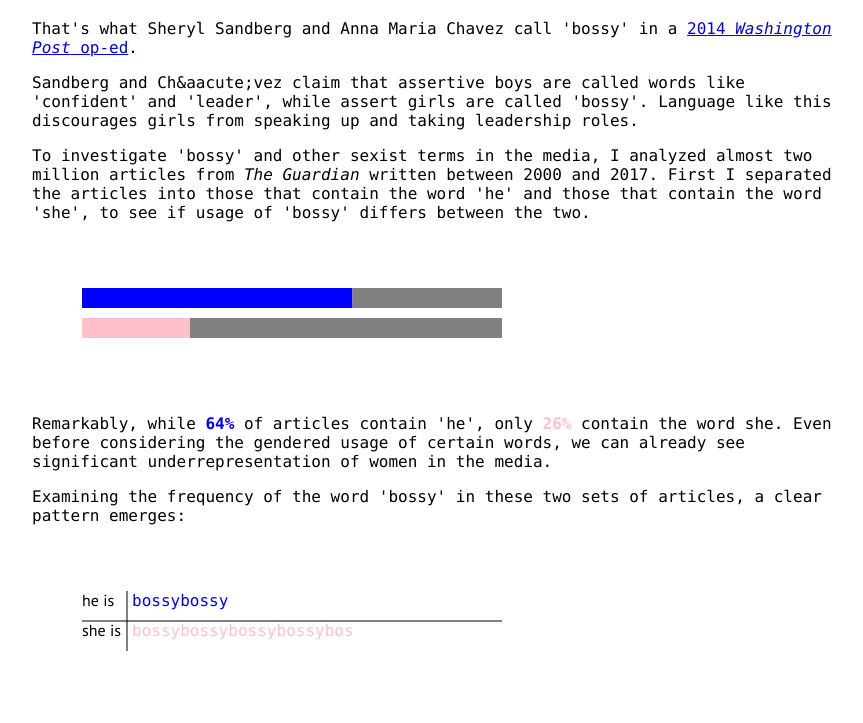
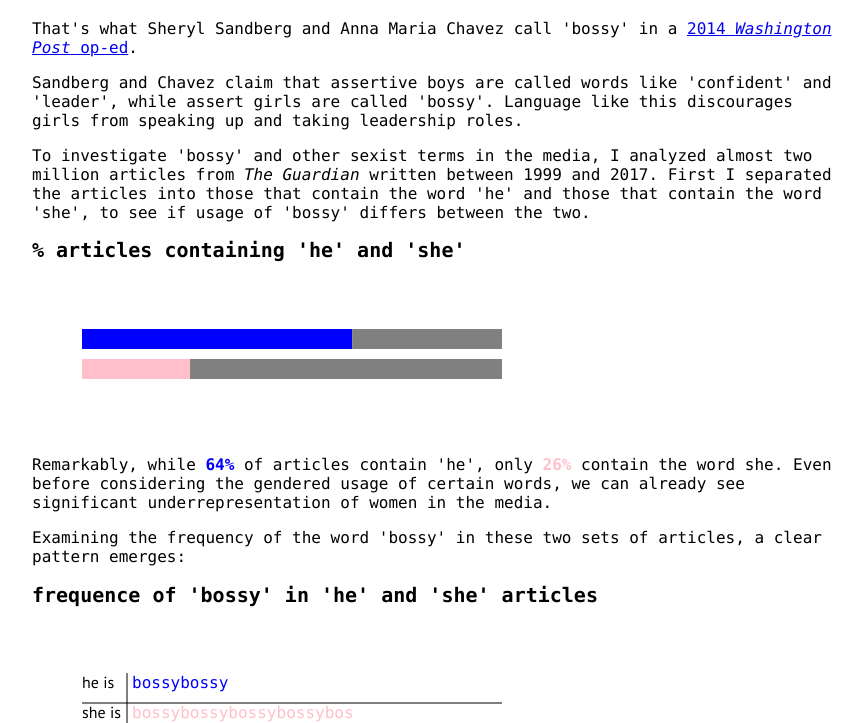
Before and after one commit to sgilman/b-word, a plain HTML site: page index.html in a window 1280 px wide. Shown: the part 79-802 px from the top of the page, without its empty margins (208-1071 px from the left). Drawn offline with nearby package versions, Linux system fonts and the light colour scheme.

Commit message:
added titles to visualizations

```diff
--- a/index.html
+++ b/index.html
@@ -22,6 +22,10 @@
         text-rendering: optimizeLegibility;
 		text-align: center;
       }
+	  h2 {
+		font-weight: bold;
+		font-size: 20px
+		}
 	svg {
 		padding: 50px 50px 50px 50px;
 		}
@@ -52,8 +56,9 @@
 
 	  <p> That's what Sheryl Sandberg and Anna Maria Chavez call 'bossy' in a <a href="https://www.wsj.com/articles/sheryl-sandberg-and-anna-maria-chavez-on-bossy-the-other-b-word-1394236848"2014">2014 <i>Washington Post</i> op-ed</a>.</p>
 
-	  <p>Sandberg and Ch&‌aacute;vez claim that assertive boys are called words like 'confident' and 'leader', while assert girls are called 'bossy'. Language like this discourages girls from speaking up and taking leadership roles.</P>
-	  <p>To investigate 'bossy' and other sexist terms in the media, I analyzed almost two million articles from <i>The Guardian</i> written between 2000 and 2017. First I separated the articles into those that contain the word 'he' and those that contain the word 'she', to see if usage of 'bossy' differs between the two.</p>
+	  <p>Sandberg and Chavez claim that assertive boys are called words like 'confident' and 'leader', while assert girls are called 'bossy'. Language like this discourages girls from speaking up and taking leadership roles.</P>
+	  <p>To investigate 'bossy' and other sexist terms in the media, I analyzed almost two million articles from <i>The Guardian</i> written between 1999 and 2017. First I separated the articles into those that contain the word 'he' and those that contain the word 'she', to see if usage of 'bossy' differs between the two.</p>
+	  <h2>% articles containing 'he' and 'she'</h2>
       <svg id="svg2">
       </svg>
       <p>
@@ -62,6 +67,7 @@
 	  <p>
 	  Examining the frequency of the word 'bossy' in these two sets of articles, a clear pattern emerges:
 	  </p>
+	  <h2>frequence of 'bossy' in 'he' and 'she' articles</h2>
 	  <svg id="svg3">
       </svg>
 	  <p>'Bossy' appears in roughly <span class="male-color">9 of 10,000 articles</span> containing 'he', and in <span class="female-color">20 of 10,000 articles</span> containing 'she'. In other words, you're <strong>2.31</strong> times more likely to see 'bossy' in a 'she' article than in a 'he' article.</p>
```
